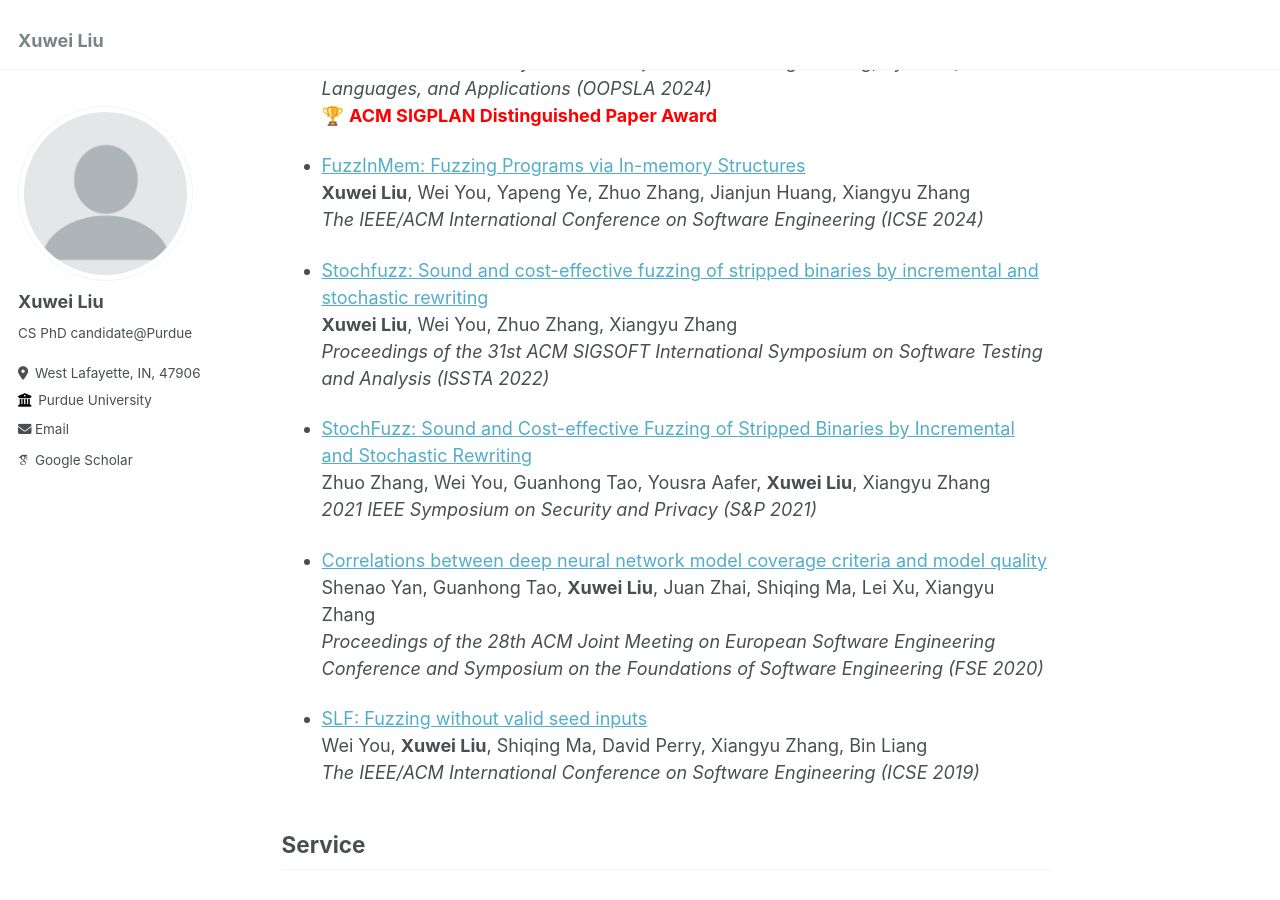
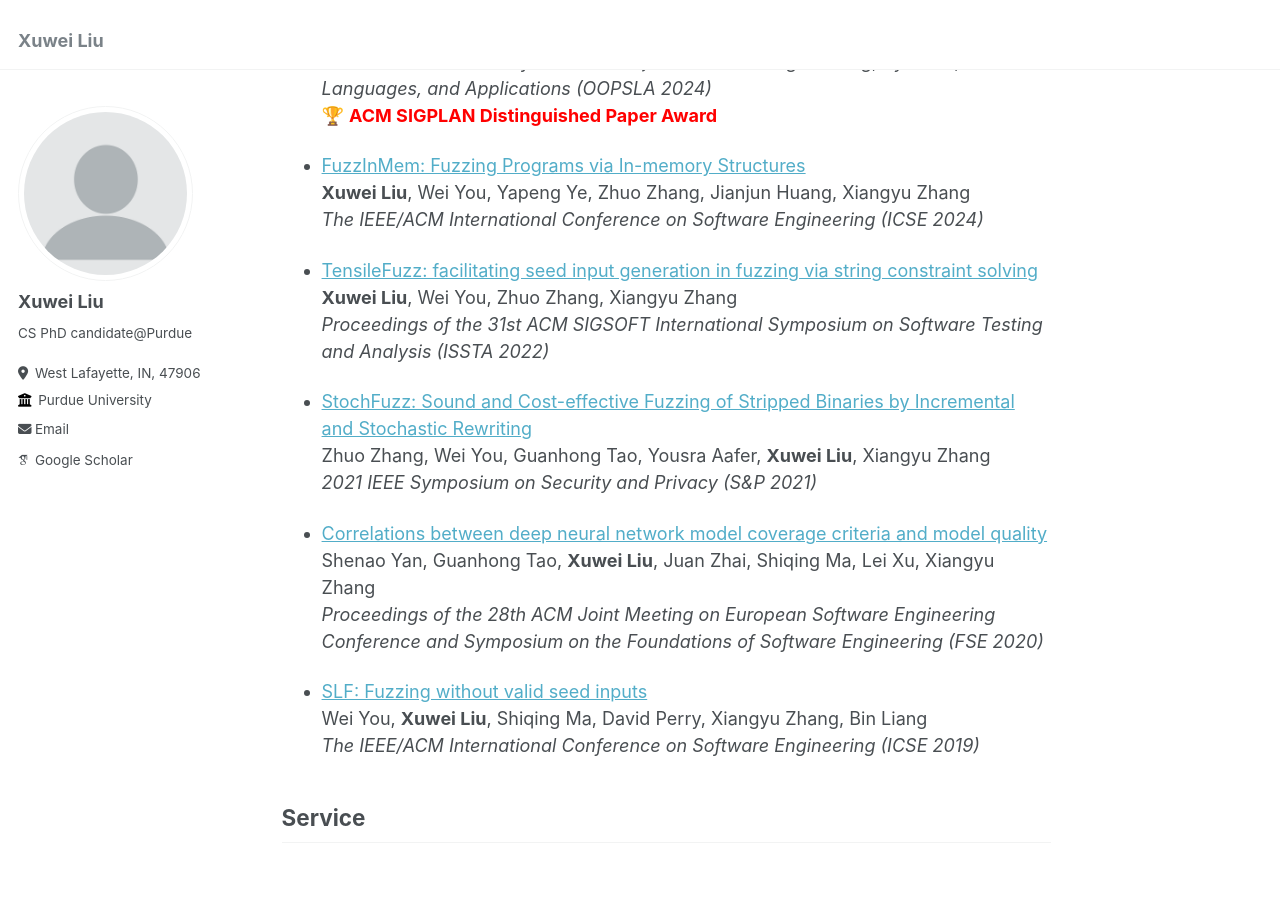
Before and after one commit to shellwayxw/shellwayxw.github.io, a Jekyll site: the page built from _pages/about.md, in a window 1280 px wide and 900 px high, scrolled down 598 px. Built offline with Jekyll 4.4.1, drawn with Linux system fonts in a browser that asks for light colours; some web fonts are replaced.

Commit message:
Update about.md

```diff
--- a/_pages/about.md
+++ b/_pages/about.md
@@ -28,7 +28,7 @@ redirect_from:
   **Xuwei Liu**, Wei You, Yapeng Ye, Zhuo Zhang, Jianjun Huang, Xiangyu Zhang
   _The IEEE/ACM International Conference on Software Engineering (ICSE 2024)_
 
-- [Stochfuzz: Sound and cost-effective fuzzing of stripped binaries by incremental and stochastic rewriting](https://doi.org/10.1145/3533767.3534403)
+- [TensileFuzz: facilitating seed input generation in fuzzing via string constraint solving](https://doi.org/10.1145/3533767.3534403)
   **Xuwei Liu**, Wei You, Zhuo Zhang, Xiangyu Zhang
   _Proceedings of the 31st ACM SIGSOFT International Symposium on Software Testing and Analysis (ISSTA 2022)_
 
```
